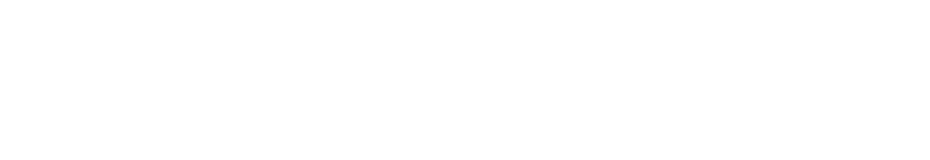
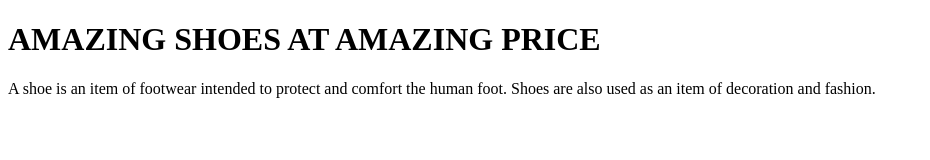
Before and after one commit to daniits/shoeLandingPage, a plain HTML site: page index.html in a window 1280 px wide. Shown: the whole page, without its empty margins (0-930 px from the left). Drawn offline with Linux system fonts and the light colour scheme.

Commit message:
Adding Main Sections

```diff
--- a/index.html
+++ b/index.html
@@ -14,10 +14,17 @@
   <body>
     <header class="hero">
       <div class="container">
-        <h1 class="main-text"></h1>
-        <p></p>
+        <h1 class="main-text">AMAZING SHOES AT AMAZING PRICE</h1>
+        <p>
+          A shoe is an item of footwear intended to protect and comfort the
+          human foot. Shoes are also used as an item of decoration and fashion.
+        </p>
         <a href="" class="btn"></a>
       </div>
     </header>
+    <main>
+      <section class="featured"></section>
+      <section class="our-products"></section>
+    </main>
   </body>
 </html>
```
Also changed, not shown: img/shoe-1.png (added), img/shoe-2.png (added), img/shoe-3.png (added), img/shoe-4.png (added), img/shoe-5.png (added), img/shoe-6.png (added).
